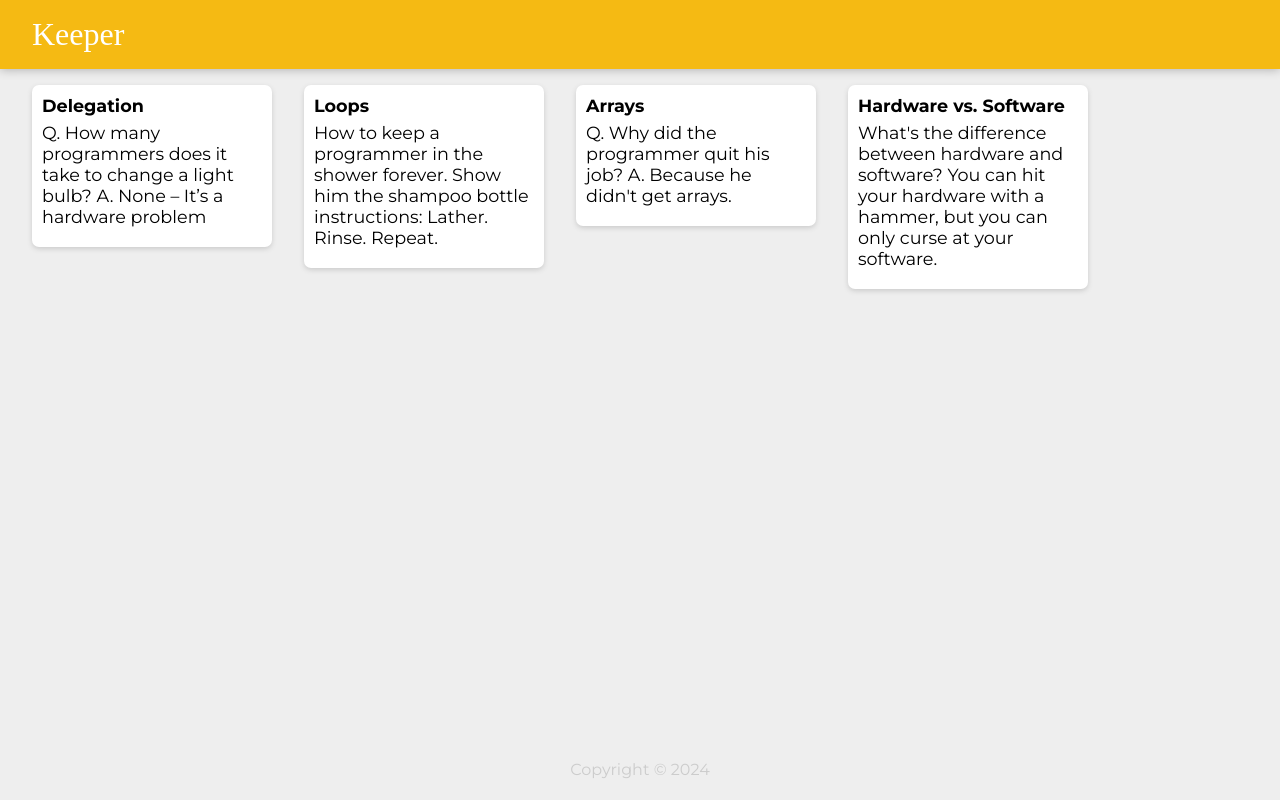
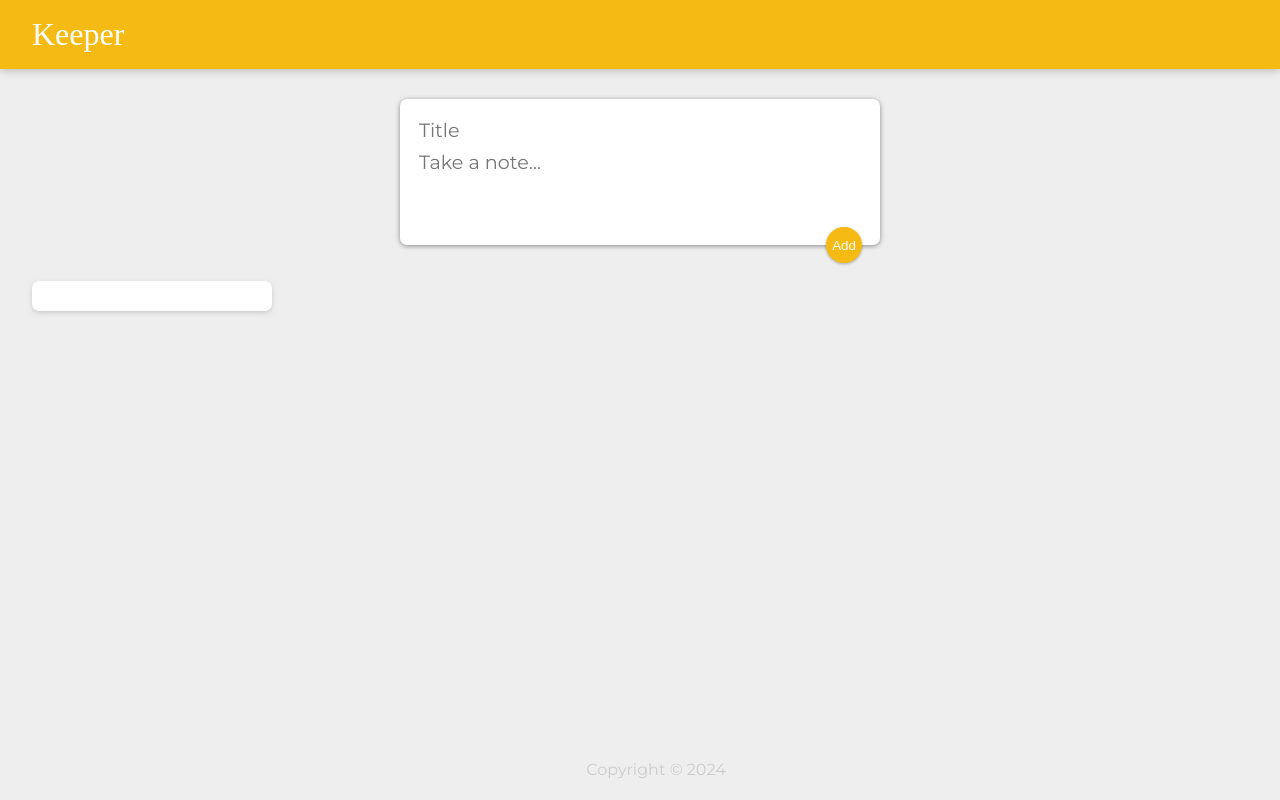
Before and after one commit to bbelbuken/react-keeper-app, a React (Create React App) app: page / in a window 1280 px wide. Built offline with nearby package versions, Linux system fonts and the light colour scheme; a web font is replaced by a local one.

Commit message:
fresh start

```diff
--- a/src/App.js
+++ b/src/App.js
@@ -1,21 +1,15 @@
 import Header from './Header';
 import Footer from './Footer';
 import Note from './Note';
-import Content from './Content';
+import CreateArea from './CreateArea';
 
-const notes = Content();
 
 function App() {
   return (
     <div className="App">
       <Header title='Keeper' />
-        {notes.map((item) => (
-          <Note
-            key={item.id}
-            title={item.title}
-            content={item.content}
-          />
-        ))}
+      <CreateArea />
+      <Note />
       <Footer />
     </div>
   );
--- a/src/Content.js
+++ /dev/null
@@ -1,32 +0,0 @@
-import React from 'react';
-
-const Content = () => {
-  return [
-    {
-      key: 1,
-      title: "Delegation",
-      content:
-        "Q. How many programmers does it take to change a light bulb? A. None – It’s a hardware problem"
-    },
-    {
-      key: 2,
-      title: "Loops",
-      content:
-        "How to keep a programmer in the shower forever. Show him the shampoo bottle instructions: Lather. Rinse. Repeat."
-    },
-    {
-      key: 3,
-      title: "Arrays",
-      content:
-        "Q. Why did the programmer quit his job? A. Because he didn't get arrays."
-    },
-    {
-      key: 4,
-      title: "Hardware vs. Software",
-      content:
-        "What's the difference between hardware and software? You can hit your hardware with a hammer, but you can only curse at your software."
-    }
-  ];
-}
-
-export default Content;
--- /dev/null
+++ b/src/CreateArea.js
@@ -0,0 +1,15 @@
+import React from "react";
+
+function CreateArea() {
+  return (
+    <div>
+      <form>
+        <input name="title" placeholder="Title" />
+        <textarea name="content" placeholder="Take a note..." rows="3" />
+        <button>Add</button>
+      </form>
+    </div>
+  );
+}
+
+export default CreateArea;
--- a/src/index.css
+++ b/src/index.css
@@ -31,7 +31,6 @@
   position: absolute;
   text-align: center;
   bottom: 0;
-  left: 0;
   width: 100%;
   height: 2.5rem;
 }
@@ -58,3 +57,49 @@
   white-space: pre-wrap;
   word-wrap: break-word;
 }
+
+.note button {
+  position: relative;
+  float: right;
+  margin-right: 10px;
+  color: #f5ba13;
+  border: none;
+  width: 36px;
+  height: 36px;
+  cursor: pointer;
+  outline: none;
+}
+
+form {
+  position: relative;
+  width: 480px;
+  margin: 30px auto 20px auto;
+  background: #fff;
+  padding: 15px;
+  border-radius: 7px;
+  box-shadow: 0 1px 5px rgb(138, 137, 137);
+}
+form input,
+form textarea {
+  width: 100%;
+  border: none;
+  padding: 4px;
+  outline: none;
+  font-size: 1.2em;
+  font-family: inherit;
+  resize: none;
+}
+form button {
+  position: absolute;
+  right: 18px;
+  bottom: -18px;
+  background: #f5ba13;
+  color: #fff;
+  border: none;
+  border-radius: 50%;
+  width: 36px;
+  height: 36px;
+  box-shadow: 0 1px 3px rgba(0, 0, 0, 0.3);
+  cursor: pointer;
+  outline: none;
+}
```
